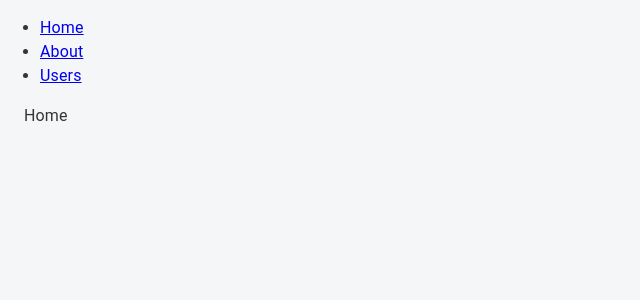
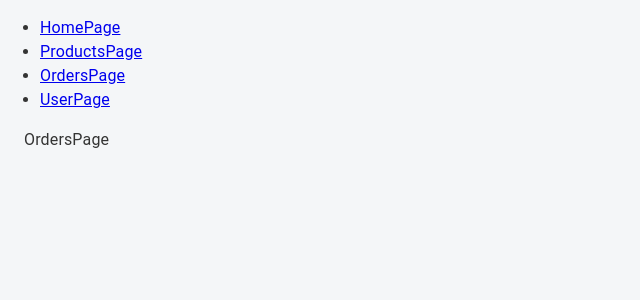
Before and after one commit to gulfiya-stack/burak-react, a React (Create React App) app: page /orders in a window 1280 px wide. Shown: the top 300 px of the page, without its empty margins (0-640 px from the left). Built offline with nearby package versions, Linux system fonts and the light colour scheme.

Commit message:
fix: develop burak screen based components

```diff
--- a/src/app/App.tsx
+++ b/src/app/App.tsx
@@ -2,8 +2,10 @@ import React from "react";
 import "../css/app.css";
 import { Box, Button, Container, Stack, Typography } from "@mui/material";
 import { Link, Route, Router, Switch } from "react-router-dom";
-import { About } from "./screens/About";
-import { Users } from "./screens/Users";
+import { HomePage } from "./screens/homePage";
+import { ProductsPage } from "./screens/productsPage";
+import { OrdersPage } from "./screens/ordersPage";
+import { UserPage } from "./screens/userPage";
 
 function App() {
   return (
@@ -11,36 +13,39 @@ function App() {
       <nav>
         <ul>
           <li>
-            <Link to="/">Home</Link>
+            <Link to="/">HomePage</Link>
           </li>
           <li>
-            <Link to="/about">About</Link>
+            <Link to="/products">ProductsPage</Link>
           </li>
           <li>
-            <Link to="/users">Users</Link>
+            <Link to="/orders">OrdersPage</Link>
+          </li>
+          <li>
+            <Link to="/member-page">UserPage</Link>
           </li>
         </ul>
       </nav>
 
 
       <Switch>
-        <Route path="/about">
-          <About />
+        <Route path="/products">
+          <ProductsPage />
         </Route>
-        <Route path="/users">
-          <Users />
+        <Route path="/orders">
+          <OrdersPage />
+        </Route>
+        <Route path="/member-page">
+          <UserPage />
         </Route>
         <Route path="/">
-          <Home />
+          <HomePage />
         </Route>
       </Switch>
     </div>
   );
 }
 
-function Home() {
-  return <Container>Home</Container>;
-}
 
 
 
--- a/src/app/screens/About.tsx
+++ /dev/null
@@ -1,5 +0,0 @@
-import { Container } from "@mui/material";
-
-export function About() {
-    return <Container>About</Container>;
-}
--- a/src/app/screens/Users.tsx
+++ /dev/null
@@ -1,5 +0,0 @@
-import { Container } from "@mui/material";
-
-export function Users() {
-    return <Container>Users</Container>;
-}
--- /dev/null
+++ b/src/app/screens/helpPage/index.tsx
@@ -0,0 +1,5 @@
+import { Container } from "@mui/material";
+
+export function HelpPage() {
+    return <Container>HelpPage</Container>;
+}
--- /dev/null
+++ b/src/app/screens/homePage/index.tsx
@@ -0,0 +1,5 @@
+import { Container } from "@mui/material";
+
+export function HomePage() {
+    return <Container>HomePage</Container>;
+}
--- /dev/null
+++ b/src/app/screens/ordersPage/index.tsx
@@ -0,0 +1,5 @@
+import { Container } from "@mui/material";
+
+export function OrdersPage() {
+    return <Container>OrdersPage</Container>;
+}
--- /dev/null
+++ b/src/app/screens/productsPage/index.tsx
@@ -0,0 +1,5 @@
+import { Container } from "@mui/material";
+
+export function ProductsPage() {
+    return <Container>ProductsPage</Container>;
+}
--- /dev/null
+++ b/src/app/screens/userPage/index.tsx
@@ -0,0 +1,5 @@
+import { Container } from "@mui/material";
+
+export function UserPage() {
+    return <Container>UserPage</Container>;
+}
```
